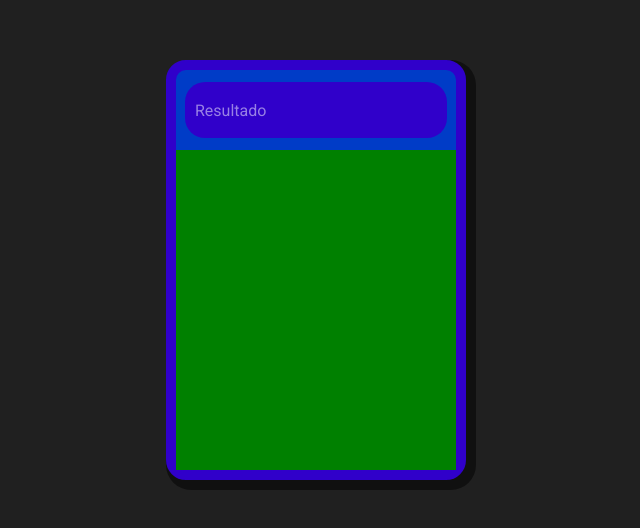
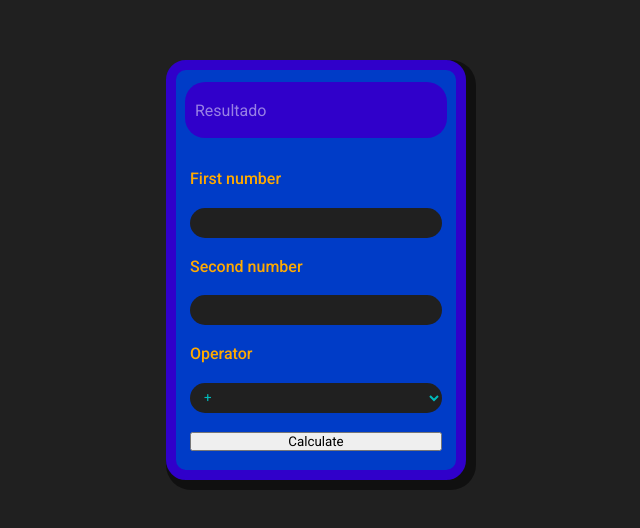
Before and after one commit to DanAlvez/calc.js, a plain HTML site: page index.html in a window 1280 px wide. Shown: the part 140-668 px from the top of the page, without its empty margins (324-964 px from the left). Drawn offline with Linux system fonts and the light colour scheme.

Commit message:
Create form
i created form of numbers and symbols in only HTML and CSS

```diff
--- a/assets/css/style.less
+++ b/assets/css/style.less
@@ -57,10 +57,32 @@ body {
         }
       }
 
-      .btns {
-        background-color: green;
+      form {
         max-width: 100%;
         height: 80%;
+        display: flex;
+        flex-direction: column;
+        justify-content: space-evenly;
+        max-width: 90%;
+        width: 100%;
+        margin: 0 auto;
+
+        label {
+          color: @--complement-color;
+          font-size: @--text-size;
+          font-weight: 500;
+          cursor: pointer;
+        }
+
+        input, select {
+          background-color: @--dark-color;
+          border: none;
+          outline: none;
+          color: @--terceary-color;
+          height: 3rem;
+          border-radius: 2rem;
+          padding: 0 1rem;
+        }
       }
     }
   }
--- a/index.html
+++ b/index.html
@@ -19,7 +19,26 @@
         <div class="res">
           <p>Resultado</p>
         </div>
-        <div class="btns"></div>
+        <form method="">
+          <label for="n1">
+            First number
+          </label>
+          <input type="number" name="number 1" id="n1">
+          <label for="n2">
+            Second number
+          </label>
+          <input type="number" name="number 1" id="n1">
+          <label for="op">
+            Operator
+          </label>
+          <select name="operator" id="op">
+            <option value="addition">+</option>
+            <option value="subtraction">-</option>
+            <option value="multiplication">*</option>
+            <option value="division">/</option>
+          </select>
+          <button>Calculate</button>
+        </form>
       </div>
     </main>
 
```
